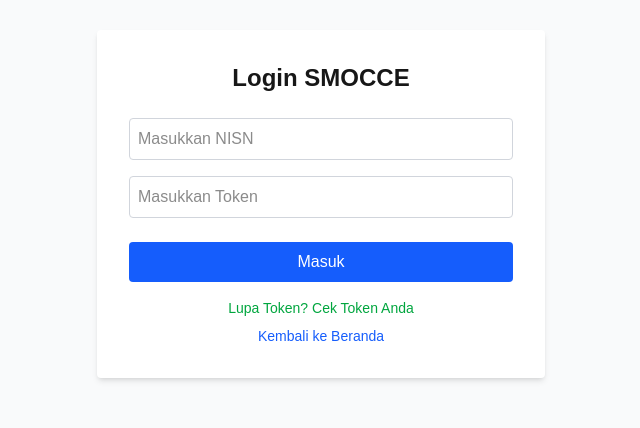
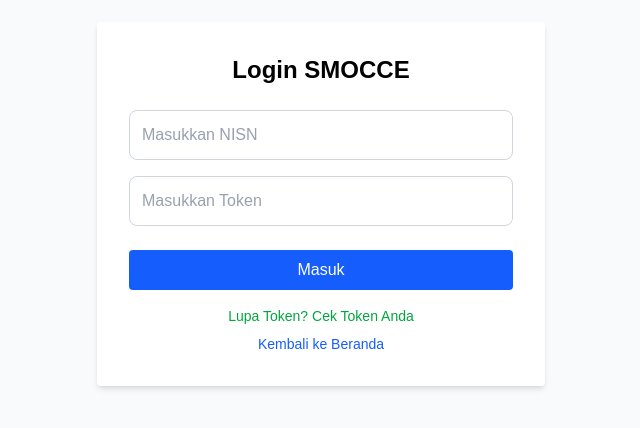
Before and after one commit to aryanzkys/smocce-app, a Next.js app in the folder frontend/: page /login in a window 1280 px wide. Shown: the part 196-624 px from the top of the page, without its empty margins (319-959 px from the left). Built offline with nearby package versions, Linux system fonts and the light colour scheme.

Commit message:
Update page.js

```diff
--- a/frontend/app/login/page.js
+++ b/frontend/app/login/page.js
@@ -31,14 +31,14 @@ export default function LoginPage() {
   return (
     <div className="min-h-screen flex items-center justify-center bg-gray-50">
       <form onSubmit={handleSubmit} className="bg-white shadow-md p-8 rounded w-full max-w-md">
-        <h1 className="text-2xl font-bold mb-6 text-center">Login SMOCCE</h1>
+        <h1 className="text-2xl font-bold mb-6 text-center text-black">Login SMOCCE</h1>
         {error && <p className="text-red-600 mb-4">{error}</p>}
         <input
           type="text"
           placeholder="Masukkan NISN"
           value={nisn}
           onChange={(e) => setNisn(e.target.value)}
-          className="w-full mb-4 p-2 border border-gray-300 rounded"
+          className="w-full mb-4 p-3 border border-gray-300 rounded-lg text-black placeholder-gray-400 focus:outline-none focus:ring-2 focus:ring-blue-500"
           required
         />
         <input
@@ -46,7 +46,7 @@ export default function LoginPage() {
           placeholder="Masukkan Token"
           value={token}
           onChange={(e) => setToken(e.target.value)}
-          className="w-full mb-6 p-2 border border-gray-300 rounded"
+          className="w-full mb-6 p-3 border border-gray-300 rounded-lg text-black placeholder-gray-400 focus:outline-none focus:ring-2 focus:ring-blue-500"
           required
         />
         <button
```
